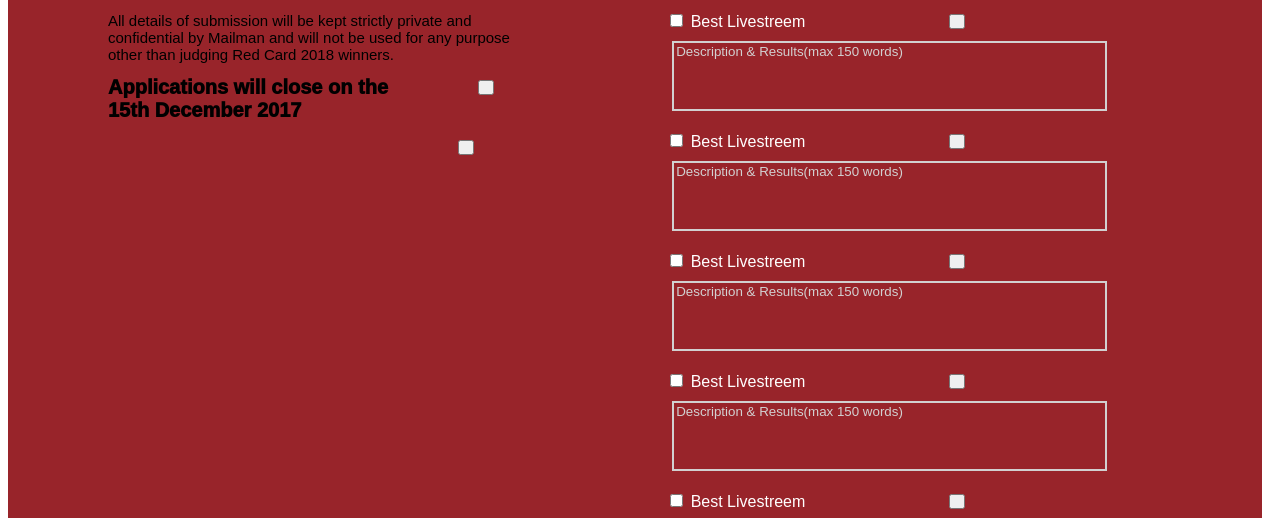
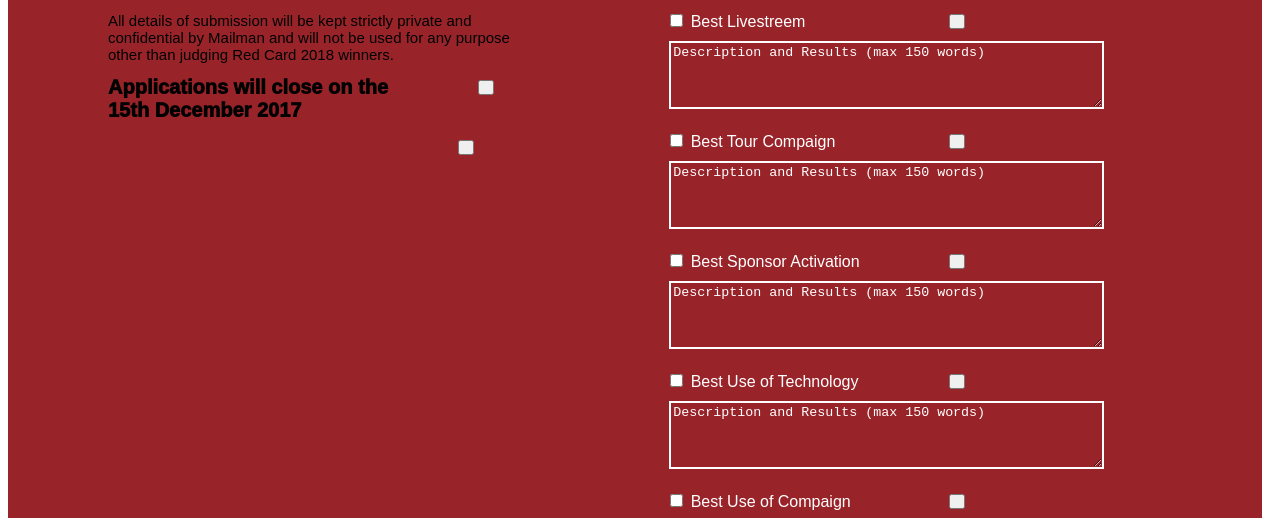
Before and after one commit to ibi34/red-card, a plain HTML site: page index.html in a window 1280 px wide. Shown: the part 398-916 px from the top of the page. Drawn offline with Linux system fonts and the light colour scheme.

Commit message:
updated something

```diff
--- a/index.html
+++ b/index.html
@@ -53,9 +53,9 @@
         <div class="upperdiv">
             <!--Check box container-->
             <div class="checkboxss">
-                <label for="check1">
+
                 <input type="checkbox" id="check1">
-                Best Livestreem</label>
+                <label for="check1">Best Livestreem</label>
             </div>
             <!--Button container-->
             <div class="whitebutton">
@@ -64,7 +64,7 @@
         </div>
         <!--Lower div-->
         <div class="lowerdiv">
-            <input type="text" placeholder="Description & Results(max 150 words)">
+            <textarea placeholder="Description and Results (max 150 words)"></textarea>
         </div>
     </div>
 
@@ -74,9 +74,9 @@
         <div class="upperdiv">
             <!--Check box container-->
             <div class="checkboxss">
-                <label for="check2">
-                <input type="checkbox" id="check2">
-                Best Livestreem</label>
+
+                <input type="checkbox" id="check1">
+                <label for="check1">Best Tour Compaign</label>
             </div>
             <!--Button container-->
             <div class="whitebutton">
@@ -85,7 +85,7 @@
         </div>
         <!--Lower div-->
         <div class="lowerdiv">
-            <input type="text" placeholder="Description & Results(max 150 words)">
+            <textarea placeholder="Description and Results (max 150 words)"></textarea>
         </div>
     </div>
 
@@ -95,9 +95,9 @@
         <div class="upperdiv">
             <!--Check box container-->
             <div class="checkboxss">
-                <label for="check3">
-                <input type="checkbox" id="check3">
-                Best Livestreem</label>
+
+                <input type="checkbox" id="check1">
+                <label for="check1">Best Sponsor Activation</label>
             </div>
             <!--Button container-->
             <div class="whitebutton">
@@ -106,7 +106,7 @@
         </div>
         <!--Lower div-->
         <div class="lowerdiv">
-            <input type="text" placeholder="Description & Results(max 150 words)">
+            <textarea placeholder="Description and Results (max 150 words)"></textarea>
         </div>
     </div>
 
@@ -116,9 +116,9 @@
         <div class="upperdiv">
             <!--Check box container-->
             <div class="checkboxss">
-                <label for="check4">
-                <input type="checkbox" id="check4">
-                Best Livestreem</label>
+
+                <input type="checkbox" id="check1">
+                <label for="check1">Best Use of Technology</label>
             </div>
             <!--Button container-->
             <div class="whitebutton">
@@ -127,7 +127,7 @@
         </div>
         <!--Lower div-->
         <div class="lowerdiv">
-            <input type="text" placeholder="Description & Results(max 150 words)">
+            <textarea placeholder="Description and Results (max 150 words)"></textarea>
         </div>
     </div>
 
@@ -137,9 +137,9 @@
         <div class="upperdiv">
             <!--Check box container-->
             <div class="checkboxss">
-                <label for="check5">
-                <input type="checkbox" id="check5">
-                Best Livestreem</label>
+
+                <input type="checkbox" id="check1">
+                <label for="check1">Best Use of Compaign</label>
             </div>
             <!--Button container-->
             <div class="whitebutton">
@@ -148,9 +148,11 @@
         </div>
         <!--Lower div-->
         <div class="lowerdiv">
-            <input type="text" placeholder="Description & Results(max 150 words)">
+            <textarea placeholder="Description and Results (max 150 words)"></textarea>
         </div>
     </div>
+
+
     <!--Submit Button-->
 <div class="submitbtn">
     <button><i class="fa-solid fa-check"></i>Submission Successful</button>
--- a/screen2.css
+++ b/screen2.css
@@ -3,7 +3,7 @@ body{
     width: 98%;
 }
 header{
-    background-color: rgb(122, 38, 38);
+    background-color:#98242a;
 
 }
 header img{
--- a/style.css
+++ b/style.css
@@ -151,19 +151,16 @@ font-weight: 1000;
     height: 75px;
     width: 100%;
 }
-.lowerdiv input{
-    border: 2px solid rgb(210, 208, 208);
-    margin-left: 37px;
+.lowerdiv textarea{
     width: 68%;
+    margin-left: 34px;
+    height: 60px;
     background-color: transparent;
-    padding-bottom: 50px;
-    color: rgb(210, 208, 208);
-    word-wrap: break-word;
-
+    border: 2px solid white;
+    color: white;
 }
-.lowerdiv input::placeholder{
-    color: rgb(210, 208, 208);
-
+.lowerdiv textarea::placeholder{
+    color: white;
 }
 .submitbtn{
 
```
